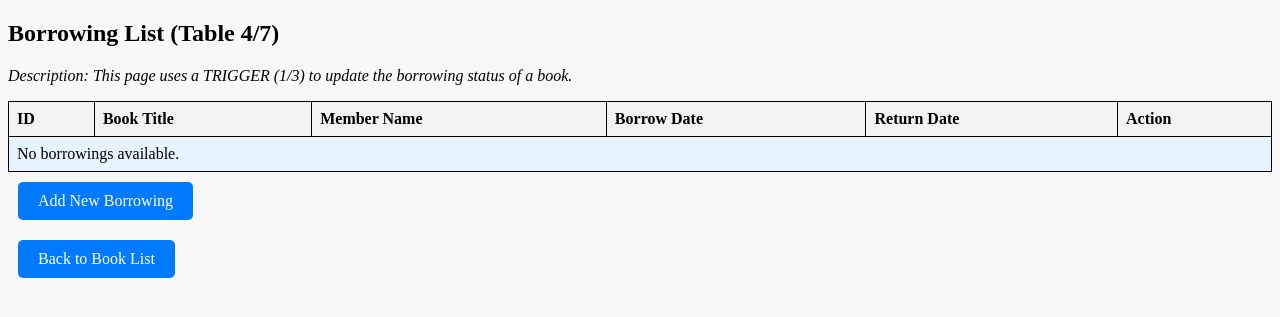
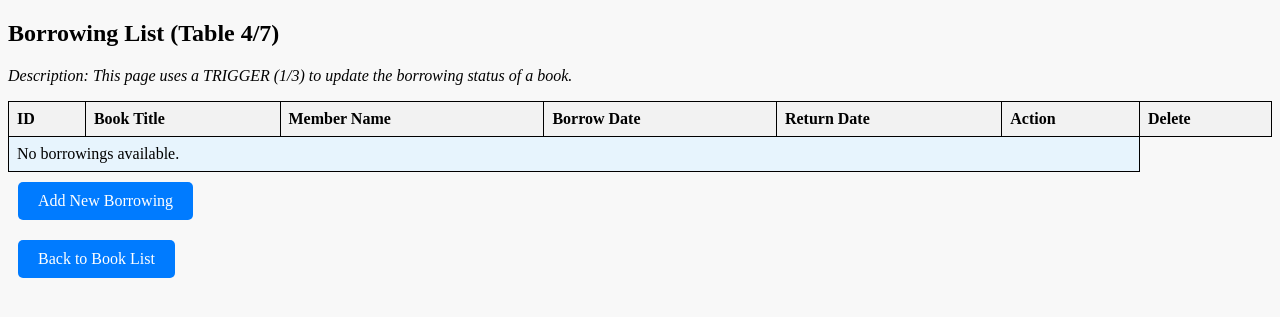
Before and after one commit to klausware/OnlineLibraryDB, a Django app: page /borrowings/ in a window 1280 px wide. Shown: the top 317 px of the page. Run offline with Django 5.2, Linux system fonts and the light colour scheme; data that the repository does not hold is empty.

Commit message:
Added delete operation to borrowers list

```diff
--- a/library/webapp/templates/webapp/borrowing_list.html
+++ b/library/webapp/templates/webapp/borrowing_list.html
@@ -30,7 +30,8 @@
             <th>Member Name</th>
             <th>Borrow Date</th>
             <th>Return Date</th>
-            <th>Action</th>  <!-- Column for actions -->
+            <th>Action</th>
+            <th>Delete</th>
         </tr>
         {% for borrowing in borrowings %}
         <tr>
@@ -54,6 +55,13 @@
                     <a href="{% url 'edit_return_date' borrowing.id %}">Edit</a>
                 {% endif %}
             </td>
+            <td>
+                <form action="{% url 'delete_borrowing' borrowing.id %}" method="post">
+                    {% csrf_token %}
+                    <input type="submit" value="Delete" onclick="return confirm('Are you sure?');" class="button-style">
+                </form>
+            </td>
+
         </tr>
         {% empty %}
         <tr>
--- a/library/webapp/templates/webapp/member_list.html
+++ b/library/webapp/templates/webapp/member_list.html
@@ -20,7 +20,7 @@
     </style>
 </head>
 <body>
-    <h2>Member List (3/7)</h2>
+    <h2>Member List (Table 3/7)</h2>
     <!-- Add italicized text for the description -->
     <p style="font-style: italic;">Description: This page uses a FUNCTION (2/2) to return the total number of books borrowed by each user and allows to filter check-outs by date range.</p>
     <a href="{% url 'add_member' %}" class="button-style">Add New Member</a>
--- a/library/webapp/urls.py
+++ b/library/webapp/urls.py
@@ -18,6 +18,7 @@ urlpatterns = [
     path('members/delete/<int:member_id>/', views.delete_member, name='delete_member'),
     path('borrowings/', views.borrowing_list, name='borrowing_list'),
     path('borrowings/add/', views.add_borrowing, name='add_borrowing'),
+    path('borrowing/delete/<int:borrowing_id>/', views.delete_borrowing, name='delete_borrowing'),
     path('reviews/', views.review_list, name='review_list'),
     path('reviews/add/', views.add_review, name='add_review'),
     path('publishers/', views.publisher_list, name='publisher_list'),
--- a/library/webapp/views.py
+++ b/library/webapp/views.py
@@ -204,6 +204,14 @@ def borrowing_list(request):
     borrowings = Borrowing.objects.all()
     return render(request, 'webapp/borrowing_list.html', {'borrowings': borrowings})
 
+def delete_borrowing(request, borrowing_id):
+    borrowing = get_object_or_404(Borrowing, id=borrowing_id)
+    if request.method == 'POST':
+        borrowing.delete()
+        return redirect('borrowing_list')
+    return render(request, 'webapp/delete_borrowing.html', {'borrowing': borrowing})
+
+
 #def add_borrowing(request):
 #    if request.method == 'POST':
 #        form = BorrowingForm(request.POST)
@@ -215,6 +223,7 @@ def borrowing_list(request):
 #    return render(request, 'webapp/add_borrowing.html', {'form': form})
 
 # With Borrowing Limit Exceeded Trigger
+
 def add_borrowing(request):
     if request.method == 'POST':
         form = BorrowingForm(request.POST)
```
Also changed, not shown: library/webapp/templates/webapp/delete_borrowing.html (added, +10 -0 lines).
